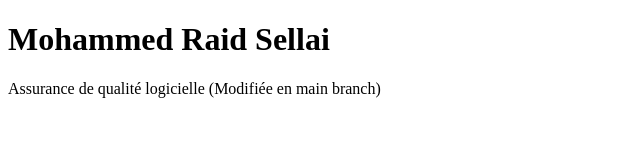
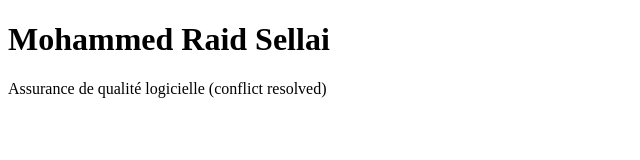
Before and after one commit to MedRaid1996/ExamenGit, a plain HTML site: page index.html in a window 1280 px wide. Shown: the full height of the page, 0-640 px from the left. Drawn offline with Linux system fonts and the light colour scheme.

Commit message:
Chengement du contenue de la balise p en conflit-test

```diff
--- a/index.html
+++ b/index.html
@@ -7,7 +7,7 @@
 
 <body>
     <h1>Mohammed Raid Sellai</h1>
-    <p>Assurance de qualité logicielle (Modifiée en main branch)</p>
+    <p>Assurance de qualité logicielle (conflict resolved)</p>
 </body>
 
 </html>
```
